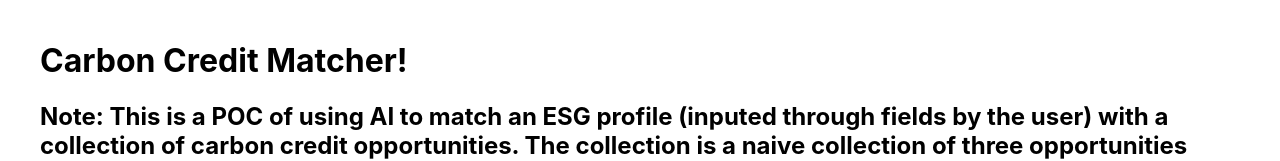
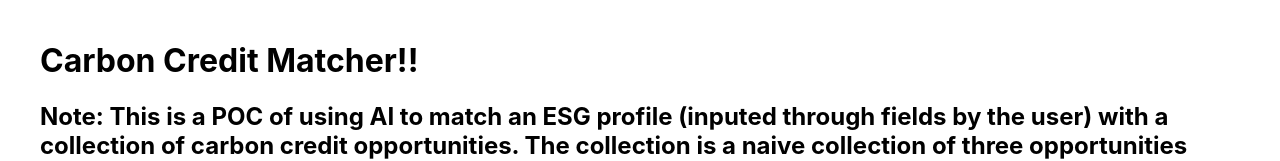
Before and after one commit to AJTJ/carbon-credit-matcher-frontend, a React (Create React App) app: page / in a window 1280 px wide. Shown: the top 161 px of the page. Built offline with nearby package versions, Linux system fonts and the light colour scheme.

Commit message:
update Sun 14 Jul 2024 16:23:18 PST

```diff
--- a/src/App.tsx
+++ b/src/App.tsx
@@ -201,7 +201,7 @@ function App() {
 
   return (
     <AppContainer>
-      <h1>Carbon Credit Matcher!</h1>
+      <h1>Carbon Credit Matcher!!</h1>
       <h2>
         Note: This is a POC of using AI to match an ESG profile (inputed through
         fields by the user) with a collection of carbon credit opportunities.
```
